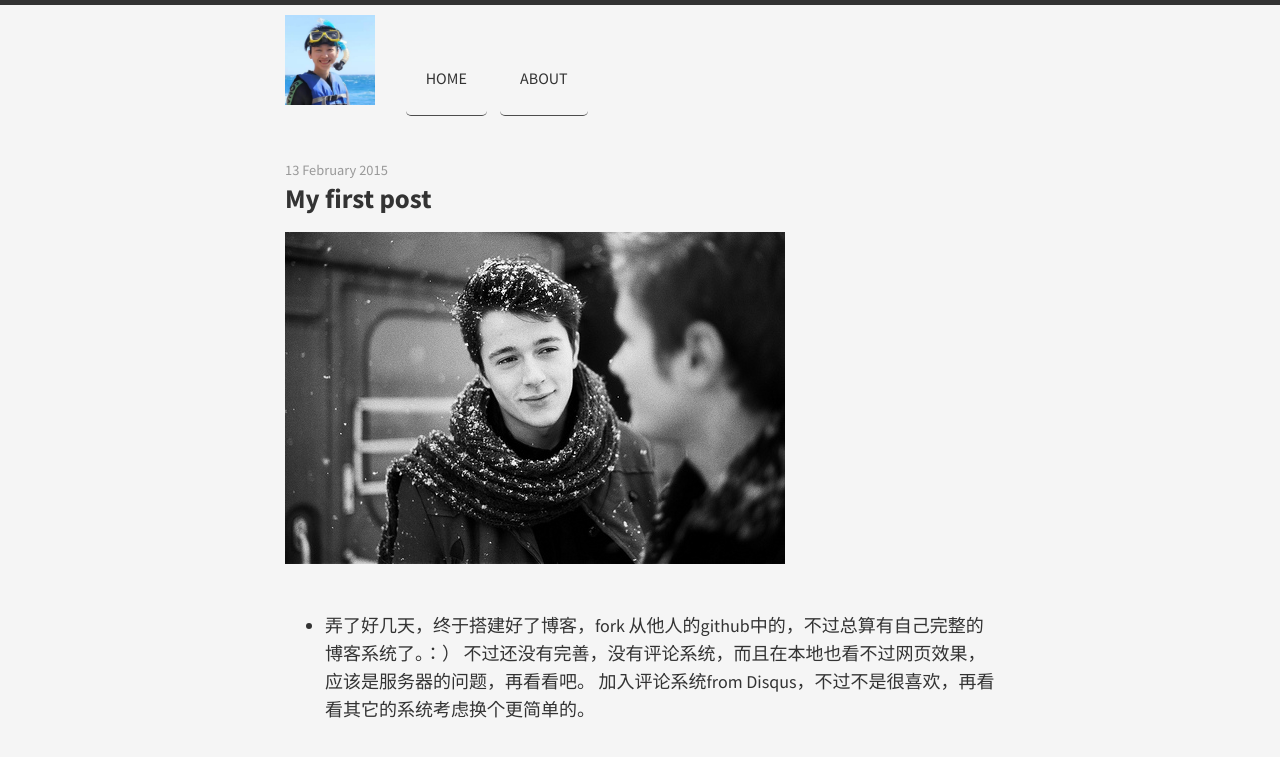
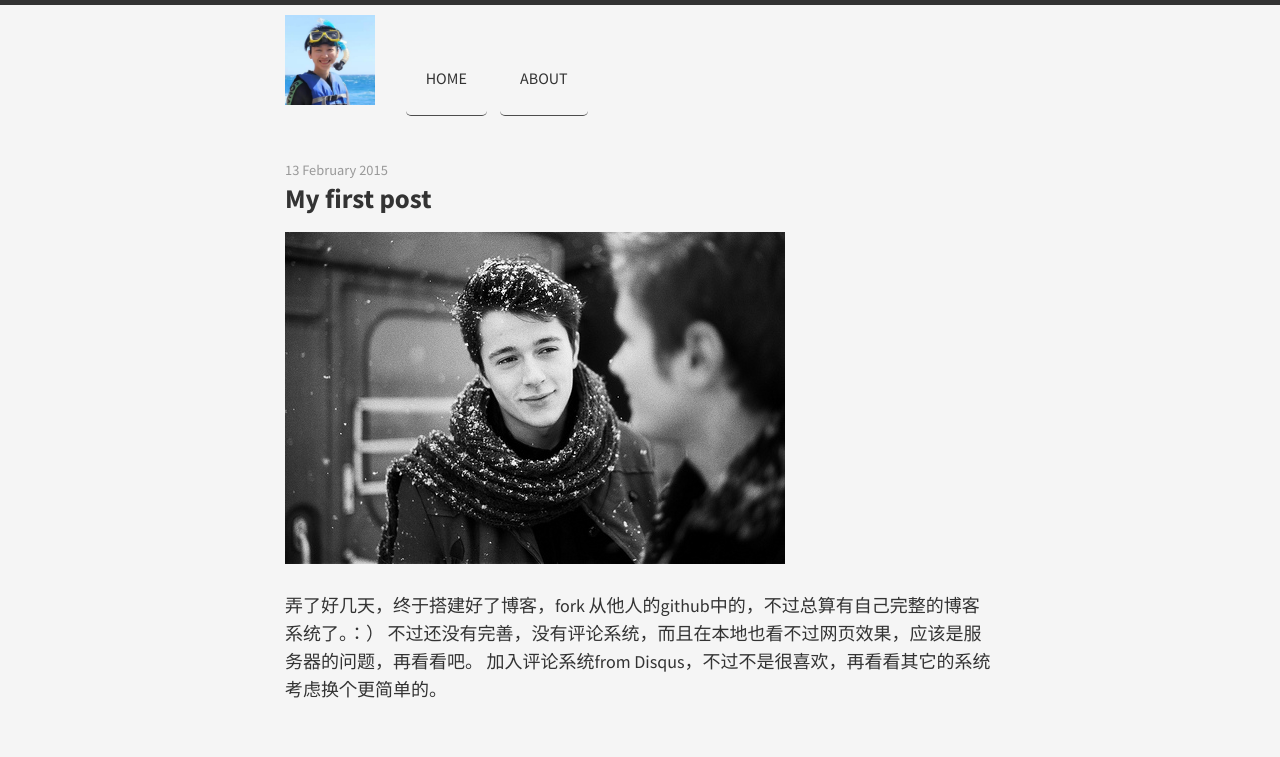
Before and after one commit to xuanchenglee/xuanchenglee.github.io, a Jekyll site: the page built from _posts/2015-02-13-My-first-post.md, in a window 1280 px wide. Shown: the top 757 px of the page. Built offline with Jekyll 4.4.1, drawn with Linux system fonts in a browser that asks for light colours; nearby versions of some CDN libraries; comment, search, counter and statistics services are not loaded.

Commit message:
no message

```diff
--- a/_posts/2015-02-13-My-first-post.md
+++ b/_posts/2015-02-13-My-first-post.md
@@ -4,7 +4,6 @@ title: My first post
 ---
 
 ![photo](/public/images/testing.jpg)
-
-*   弄了好几天，终于搭建好了博客，fork 从他人的github中的，不过总算有自己完整的博客系统了。：）
+弄了好几天，终于搭建好了博客，fork 从他人的github中的，不过总算有自己完整的博客系统了。：）
 不过还没有完善，没有评论系统，而且在本地也看不过网页效果，应该是服务器的问题，再看看吧。
 加入评论系统from Disqus，不过不是很喜欢，再看看其它的系统考虑换个更简单的。
```
